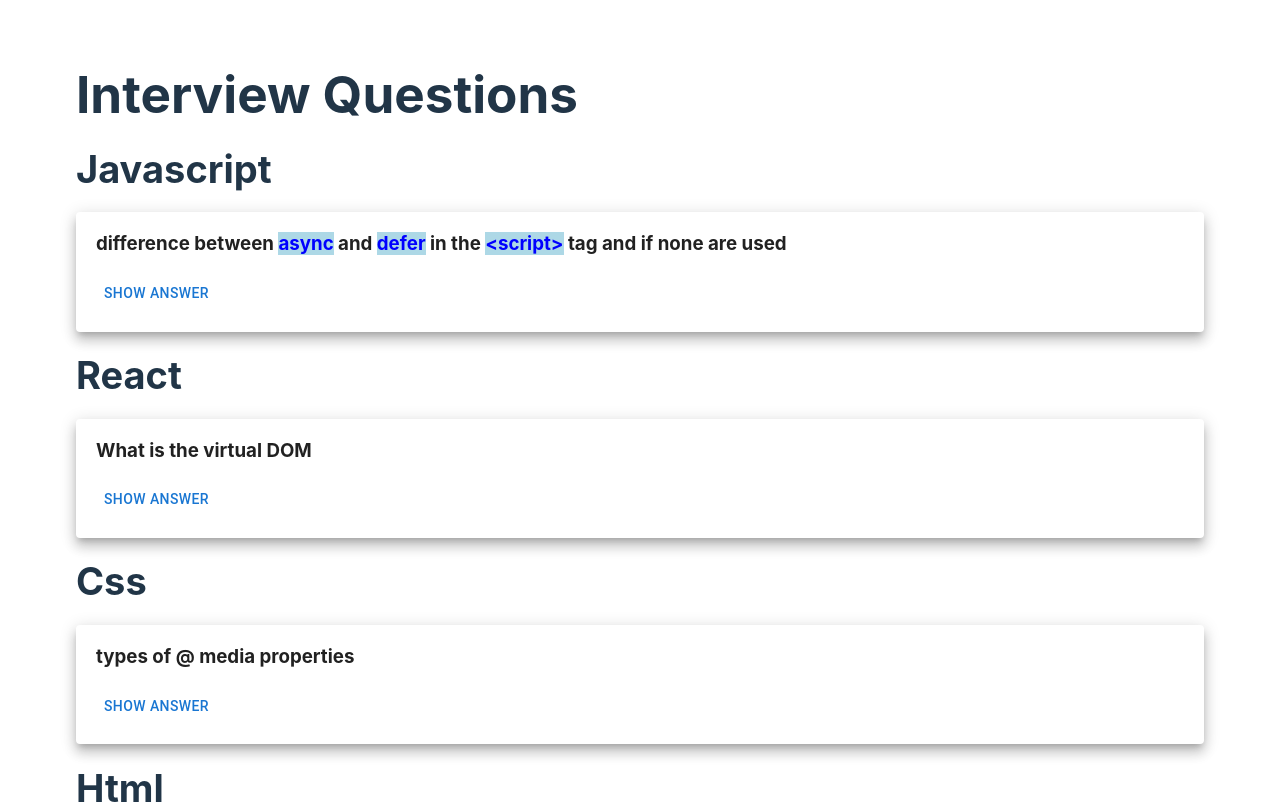
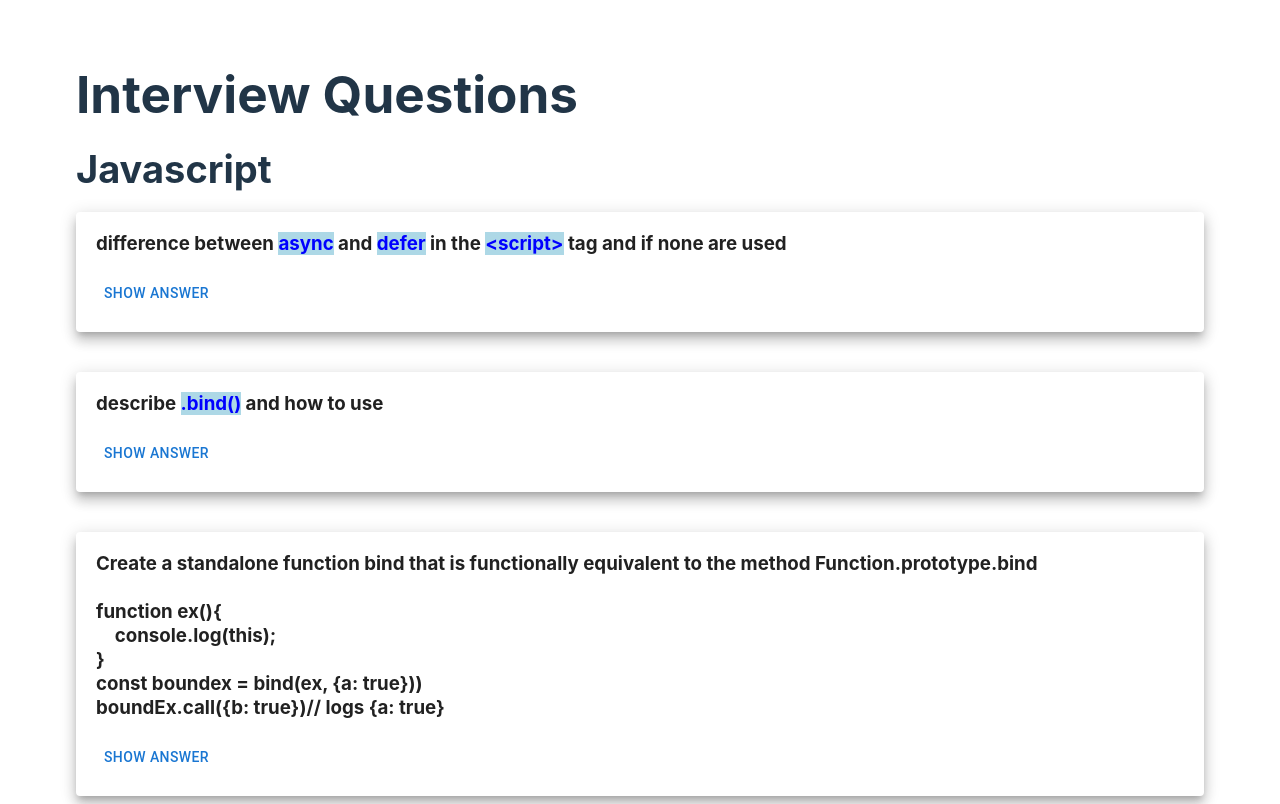
Before and after one commit to jacobsilverman/interview-training, a React (Vite) app: page / in a window 1280 px wide. Shown: the top 804 px of the page. Built offline with nearby package versions, Linux system fonts and the light colour scheme.

Commit message:
adding some animation and additional questions

```diff
--- a/index.html
+++ b/index.html
@@ -2,9 +2,8 @@
 <html lang="en">
   <head>
     <meta charset="UTF-8" />
-    <link rel="icon" type="image/svg+xml" href="/vite.svg" />
     <meta name="viewport" content="width=device-width, initial-scale=1.0" />
-    <title>Vite + React</title>
+    <title>Interview Preparation</title>
   </head>
   <body>
     <div id="root"></div>
--- a/src/App.css
+++ b/src/App.css
@@ -12,11 +12,31 @@
 .paper-element {
   padding: 20px;
   width: 85vw;
+  transition: 2s;
+  min-height: 80px;
+}
+
+.paper-element .expand {
+  animation: displayanimation .2s linear;
+}
+
+@keyframes displayanimation {
+  from {
+    transform: scaleY(0) translate(0, -100%);
+  }
+
+  to {
+    transform: scaleY(1);
+  }
 }
 
 div.content {
   padding: 20px;
   align-items: flex-start;
+}
+
+.questions-container>:not(:last-child) {
+  margin-bottom: 40px;
 }
 
 h2 {
--- a/src/App.jsx
+++ b/src/App.jsx
@@ -23,11 +23,12 @@
           [key]: !current[topic][key]
         }
       }
-    });
+    })
   }
 
   const questionAnswer = (obj, topic) => {
     return Object.entries(obj).map(([innerKey, value]) => {
+      const containerCls = `${(!show[topic][innerKey]) ? 'content' : ' content expand'}`
       return (
         <Paper className="paper-element" elevation={9} key={topic+innerKey}>
           <div>
@@ -35,7 +36,7 @@
             <Button onClick={() => showAnswer(topic, innerKey)}>{(!show[topic][innerKey]) ? 'show answer' : 'hide answer'}</Button>
           </div>
 
-          {show[topic][innerKey] && <div className="content">{value.answer()}</div>}
+          {show[topic][innerKey] && <div className={containerCls}>{value.answer()}</div>}
         </Paper>
       )
     })
@@ -47,7 +48,10 @@
         return (
           <div key={key}>
             <h2 className="topic">{key}</h2>
-            {questionAnswer(questions[key], key)}
+            <div className="questions-container">
+              {questionAnswer(questions[key], key)}
+            </div>
+
           </div>
         )
       })
--- a/src/Constants/Questions.jsx
+++ b/src/Constants/Questions.jsx
@@ -1,18 +1,20 @@
 import "./Questions.css";
 
+const highlight = (s) => {
+    return (<span className="highlight">{s}</span>);
+}
 
 export const questions = {
     "Javascript" : {
         0: {
-            "question": function () {
-
+            "question": function() {
                 return (
                     <div className="question1">
                         <span>difference between <span className="highlight">async</span> and <span className="highlight">defer</span> in the <span className="highlight">&lt;script&gt;</span> tag and if none are used</span>
                     </div>
                 )
             },
-            "answer": function () {
+            "answer": function() {
                 const part1 = `<script src='file.js'></script>`
                 const part2 = `<script src='file.js' defer></script>`;
                 const part3 = `<script src='file.js' async></script>`;
@@ -24,22 +26,64 @@
                     </>
                 );
             }
+        },
+        1: {
+            "question": function() {
+                return (<div>describe {highlight(".bind()")} and how to use</div>);
+            },
+            "answer": function() {
+                return (
+                    <>
+                        <div>Has to be used when we define a function expression, and not when we call it. Also doesn't work with function declarations.</div>
+                        <div><b>var a = function()&#123; &#125;.bind(1);{highlight("// works")}</b></div>
+                        <div><b>var a = a.bind(1);{highlight("// works")}</b></div>
+                        <div><b>function a()&#123; &#125;.bind(1);{highlight("// doesn't works")}</b></div>
+                        <div><b>a().bind(1);{highlight("// doesn't works")}</b></div>
+
+                    </>
+                );
+            }
+        },
+        2: {
+            "question": function() {
+                return (
+                    <>
+                        <div>Create a standalone function bind that is functionally equivalent to the method Function.prototype.bind</div>
+                        <br></br>
+                        <div>function ex()&#123;</div>
+                        <div>&emsp;console.log(this);</div>
+                        <div>&#125;</div>
+                        <div>const boundex = bind(ex, &#123;a: true&#125;))</div>
+                        <div>boundEx.call(&#123;b: true&#125;)// logs &#123;a: true&#125;</div>
+                    </>
+                );
+            },
+            "answer": function() {
+                return (
+                    <>
+                        <div>Has to be used when we define a function expression, and not when we call it. Also doesn't work with function declarations.</div>
+                        <div><b>var a = function()&#123; &#125;.bind(1);{highlight("// works")}</b></div>
+                        <div><b>var a = a.bind(1);{highlight("// works")}</b></div>
+                        <div><b>function a()&#123; &#125;.bind(1);{highlight("// doesn't works")}</b></div>
+                        <div><b>a().bind(1);{highlight("// doesn't works")}</b></div>
+                    </>
+                );
+            }
         }
     },
     "React": {
         0: {
-            "question": function () {
+            "question": function() {
                 return (<div>What is the virtual DOM</div>)
             },
             "answer":  function() {
                 return (<div>not the DOM</div>);
             }
-
         }
     },
     "Css": {
         0: {
-            "question": function () {
+            "question": function() {
                 return (<div>types of @ media properties</div>)
             },
             "answer": function() {
@@ -54,15 +98,35 @@
                     </>
                 );
             }
-
+        },
+        1: {
+            "question": function() {
+                return (<div>How to animate show and disappearing an item</div>);
+            },
+            "answer": function() {
+                return (
+                    <>
+                        <div><b>.show</b> &#123;</div>
+                        <div>&emsp;visibility: visible;</div>
+                        <div>&emsp;opacity: 1;</div>
+                        <div>&emsp;transition: opacity 3s, visibility 3s;</div>
+                        <div>&#125;</div>
+                        <div><b>.hide</b> &#123;</div>
+                        <div>&emsp;visibility: hidden;</div>
+                        <div>&emsp;opacity: 0;</div>
+                        <div>&emsp;transition: opacity 3s, visibility 3s;</div>
+                        <div>&#125;</div>
+                    </>
+                );
+            }
         }
     },
     "Html": {
         0: {
-            "question": function () {
+            "question": function() {
                 return (<div>describe and element</div>)
             },
-            "answer": function () {
+            "answer": function() {
                 return (<div>HTML</div>);
             }
         }
@@ -73,7 +137,18 @@
                 return (<div>What is CORS</div>);
             },
             "answer": function() {
-                return (<div>Cross origin resource sharing</div>)
+                return (
+                    <>
+                        <div><b>Cross origin resource sharing:</b></div>
+                        <div>This is a security feature which allows you to break the same origin policy.
+                            Header needs Access-Control-Allow-Origin if you call an external website that
+                            doesn't have this header as * or your site, on the browser, prevents the data
+                            on the response but lets the request happen.
+                        </div>
+                        <div>{highlight("PUT, POST, DELETE:")} uses a preflight request so the request is blocked not the
+                            reponse with the OPTIONS method HTTP request.</div>
+                    </>
+                )
             }
         }
     }
```
Also changed, not shown: 1 other file (tests, documents, lock files or other folders).
